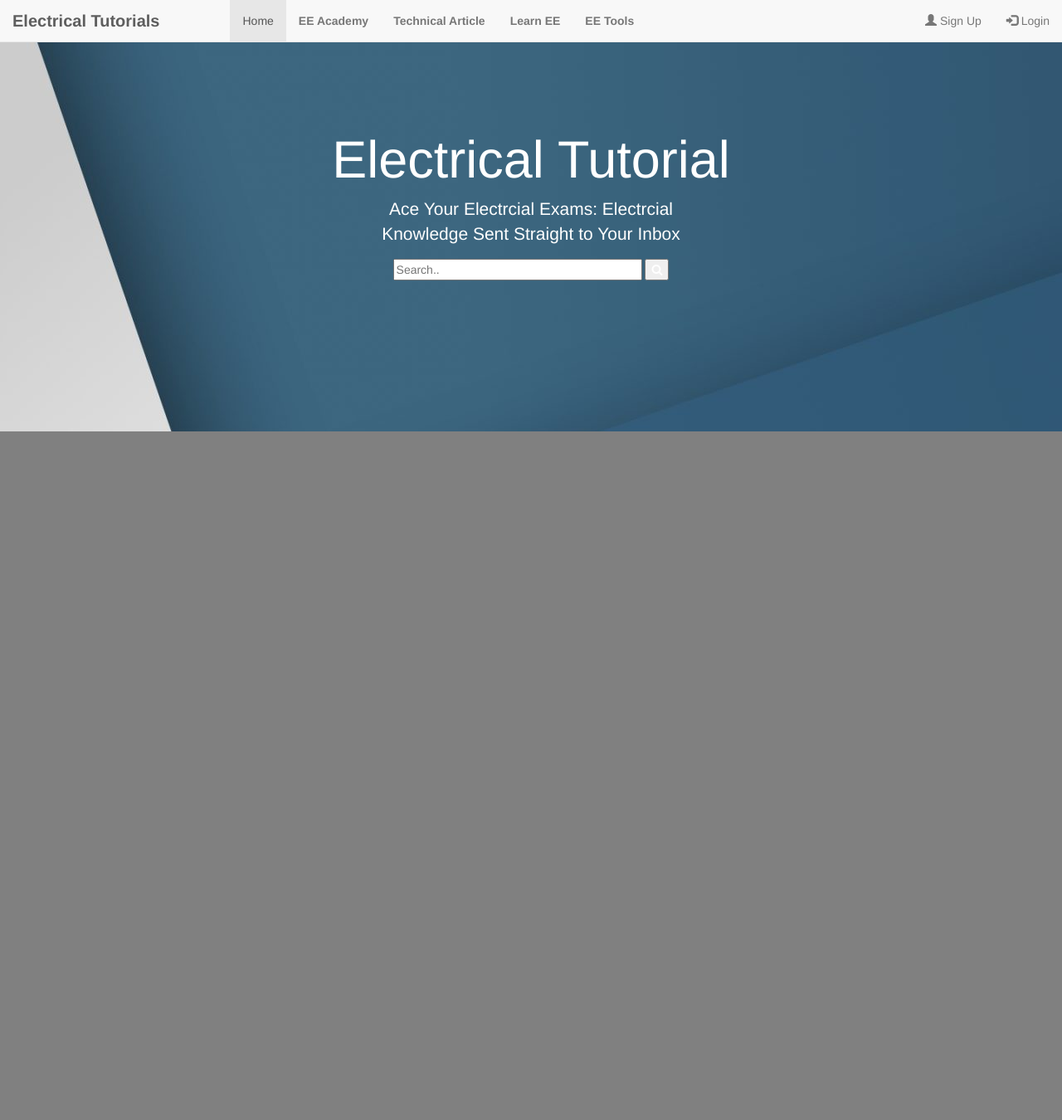
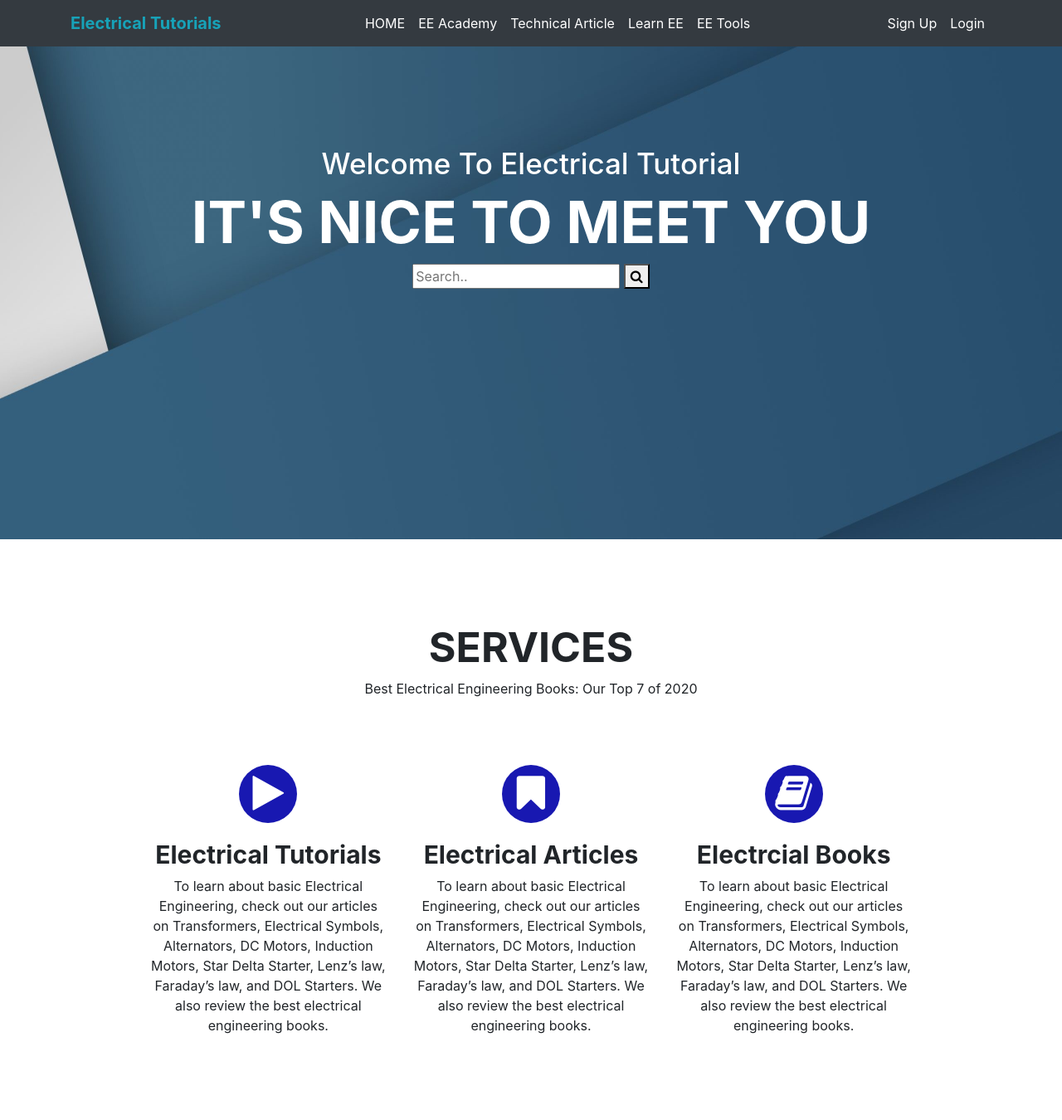
Before and after one commit to soorajkumarluhana/Website, a plain HTML site: page index.html in a window 1280 px wide. Shown: the whole page at 83% size. Before the commit the page ends 800 px from the top, so only its background shows below. Drawn offline with nearby package versions, Linux system fonts and the light colour scheme.

Commit message:
working on website

```diff
--- a/index.html
+++ b/index.html
@@ -3,54 +3,77 @@
 <head>
     <meta charset="UTF-8">
     <meta name="viewport" content="width=device-width, initial-scale=1.0">
-    <title>Document</title>
+    <title>Electrical Website</title>
     <link rel="stylesheet" href="style.css">
-<link rel="stylesheet" href="https://maxcdn.bootstrapcdn.com/bootstrap/3.4.1/css/bootstrap.min.css">
+<link rel="stylesheet" href="https://maxcdn.bootstrapcdn.com/bootstrap/4.5.2/css/bootstrap.min.css">
 <script src="https://ajax.googleapis.com/ajax/libs/jquery/3.5.1/jquery.min.js"></script>
-<script src="https://maxcdn.bootstrapcdn.com/bootstrap/3.4.1/js/bootstrap.min.js"></script>
+<script src="https://cdnjs.cloudflare.com/ajax/libs/popper.js/1.16.0/umd/popper.min.js"></script>
+<script src="https://maxcdn.bootstrapcdn.com/bootstrap/4.5.2/js/bootstrap.min.js"></script>
+<link rel="stylesheet" href="https://cdnjs.cloudflare.com/ajax/libs/font-awesome/4.7.0/css/font-awesome.min.css">
 <link rel="stylesheet" href="https://cdnjs.cloudflare.com/ajax/libs/font-awesome/4.7.0/css/font-awesome.min.css">
 </head>
 <body>
-    <div>
-    <nav class="navbar navbar-default navbar-fixed-top navbar-expand-xl">
-        <div class="container-fluid">
-          <div class="navbar-header">
-            <button type="button" class="navbar-toggle" data-toggle="collapse" data-target="#demo">
-                <span class="icon-bar"></span>
-                <span class="icon-bar"></span>
-                <span class="icon-bar"></span>
+    <div class="bgimg">
+<nav class="navbar navbar-expand-lg bg-dark navbar-dark">
+<div class="container">
+  <a href="" class="navbar-brand text-info font-weight-bold"> Electrical Tutorials</a>
+  <button class="navbar-toggler" type="button" data-toggle="collapse" data-target="#demo">
+    <span class="navbar-toggler-icon">  </span>
   </button>
-            <a class="navbar-brand" href="#">Electrical Tutorials</a>
-          </div>
-          <div id="demo" class="collapse navbar-collapse">
-          <ul class="nav navbar-nav">
-            <li class="active navbarcontent"><a href="#">Home</a></li>
-            <li class="navbarContent"><a href="#">EE Academy</a></li>
-            <li class="navbarContent"><a href="#">Technical Article</a></li>
-            <li class="navbarContent"><a href="#">Learn EE</a></li>
-            <li class="navbarContent"><a href="#">EE Tools</a></li>
-            <!-- <li class="formcontrol"><form class="example" action="action_page.php">
-                <input type="text" placeholder="Search.." name="search">
-                <button type="submit"><i class="fa fa-search"></i></button>
-              </form></li> -->
+  <div class="collapse navbar-collapse text-center" id="demo">
+    <ul class="navbar-nav ml-auto">
+     <li class=""><a href="#" class="nav-link text-white">HOME</a></li>
+     <li class="nav-item"><a href="#" class="nav-link text-white" >EE Academy</a></li>
+     <li class="nav-item"><a href="#" class="nav-link text-white" >Technical Article</a></li>
+     <li class="nav-item"><a href="#" class="nav-link text-white" >Learn EE</a></li>
+     <li class="nav-item"><a href="#" class="nav-link text-white" >EE Tools</a></li>
     </ul>
-          <ul class="nav navbar-nav navbar-right">
-            <li><a href="#"><span class="glyphicon glyphicon-user"></span> Sign Up</a></li>
-            <li><a href="#"><span class="glyphicon glyphicon-log-in"></span> Login</a></li>
+    <ul class="navbar-nav ml-auto">
+      <li class="nav-item"><a href="#" class="nav-link text-white"><span class="glyphicon glyphicon-user"></span> Sign Up</a></li>
+      <li class="nav-item"><a href="#" class="nav-link text-white"><span class="glyphicon glyphicon-log-in"></span> Login</a></li>
     </ul>
   </div>
 </div>
 </nav>
-      </div> <br>
-      <div class="container-fluid pt-3 cover">
-        <div class="jumbotron">
-            <h1>Electrical Tutorial</h1>
-            <p> Ace Your Electrcial Exams: Electrcial<br>Knowledge Sent Straight to Your Inbox </p>
+<div class="container text-center text-white covertitle">
+<h2>Welcome To Electrical Tutorial</h2>
+<h1>IT'S NICE TO MEET YOU </h1>
 <form class="example" action="action_page.php">
-                <input class="search" type="text" placeholder="Search.." name="search">
+  <input type="text" placeholder="Search.." name="search">
   <button type="submit"><i class="fa fa-search"></i></button>
 </form>
 </div>
     </div>
+
+<!-- END -->
+
+<section class="container ourservice text-center">
+  <h1>SERVICES</h1>
+  <p>Best Electrical Engineering Books: Our Top 7 of 2020</p>
+<div class="row rowsetting">
+<div class="col-lg-4 col-md-4 col-sm-4 col-10 d-block m-auto">
+  <div class="iconsetting d-block m-auto">
+    <i class="fa fa-play fa-3x text-white iconmargin" aria-hidden="true"></i> </div>
+  <h2>Electrical Tutorials</h2>
+  <p> To learn about basic Electrical Engineering, check out our articles on Transformers, Electrical Symbols, Alternators, DC Motors, Induction Motors, Star
+    Delta Starter, Lenz’s law, Faraday’s law, and DOL Starters. We also review the best electrical engineering books. </p>
+</div>
+<div class="col-lg-4 col-md-4 col-sm-4 col-10 d-block m-auto">
+  <div class="iconsetting d-block m-auto">
+    <i class="fa fa-bookmark fa-3x text-white iconmargin" aria-hidden="true"></i></div>
+  <h2>Electrical Articles</h2>
+  <p> To learn about basic Electrical Engineering, check out our articles on Transformers, Electrical Symbols, Alternators, DC Motors, Induction Motors,
+    Star Delta Starter, Lenz’s law, Faraday’s law, and DOL Starters. We also review the best electrical engineering books. </p>
+  </div>
+  <div class="col-lg-4 col-md-4 col-sm-4 col-10 d-block m-auto">
+    <div class="iconsetting d-block m-auto">
+      <i class="fa fa-book fa-3x text-white iconmargin" aria-hidden="true"></i></div>
+    <h2>Electrcial Books</h2>
+    <p> To learn about basic Electrical Engineering, check out our articles on Transformers, Electrical Symbols, Alternators, DC Motors, Induction Motors, Star
+      Delta Starter, Lenz’s law, Faraday’s law, and DOL Starters. We also review the best electrical engineering books. </p>
+  </div>
+</div>
+</section>
+
 </body>
 </html>
--- a/style.css
+++ b/style.css
@@ -1,37 +1,51 @@
-body{
-    background-color: gray !important;
+.bgimg{
+    background-image: url("images/Cover\ photo.jpg") !important;
+    background-size: 100% 100% !important;
+    background-attachment: fixed !important;
+    width: 100% !important;
+    height: 650px !important;
 }
-
-.navbarContent{
-    font-weight: bolder !important;
-    color: black !important;
+.covertitle{
+    padding-top: 120px !important;
+box-sizing: border-box !important;
 }
-.nav{
-    padding-left: 70px !important;
+.covertitle h2{
+    font-size: 35px;
 }
-.navbar-brand{
-    font-weight: 900 !important;
-    font-size: 20px !important;
+.covertitle h1{
+    font-size: 70px;
+    font-weight: bolder;
 
 }
 
-.cover{
-    background-image:url("images/Cover\ photo.jpg");
-    background-repeat: no-repeat;
-    max-width: 100%;
-    min-width:100% ;
-    height: 500px;
+.covertitle input{
+width: 250px !important;
+}
 
+/* ....................service............. */
+.ourservice{
+    padding: 100px 0px 50px 0px;
+    height: 700px !important;
 }
-.jumbotron{
-text-align: center !important;
-background: transparent !important;
-color: white !important;
-margin-top: 70px;
+.ourservice h1{
+    font-size: 50px;
+    font-weight: bold;
 }
-.formcontrol{
-    margin-top: 11px !important;
+.rowsetting{
+margin: 80px !important;
 }
-.search{
-    width: 300px !important;
+.rowsetting h2{
+    font-weight: bold !important;
+    margin-top: 20px !important;
+    font-size: 30px !important;
 }
+
+.iconsetting{
+    border-radius: 50px !important;
+    width: 70px !important;
+    height: 70px !important;
+    background-color: rgb(24, 24, 177);
+}
+.iconmargin{
+    padding: 10px 0px 2px 0px;
+}
```
Lines whose indentation alone changed are shown as unchanged.
